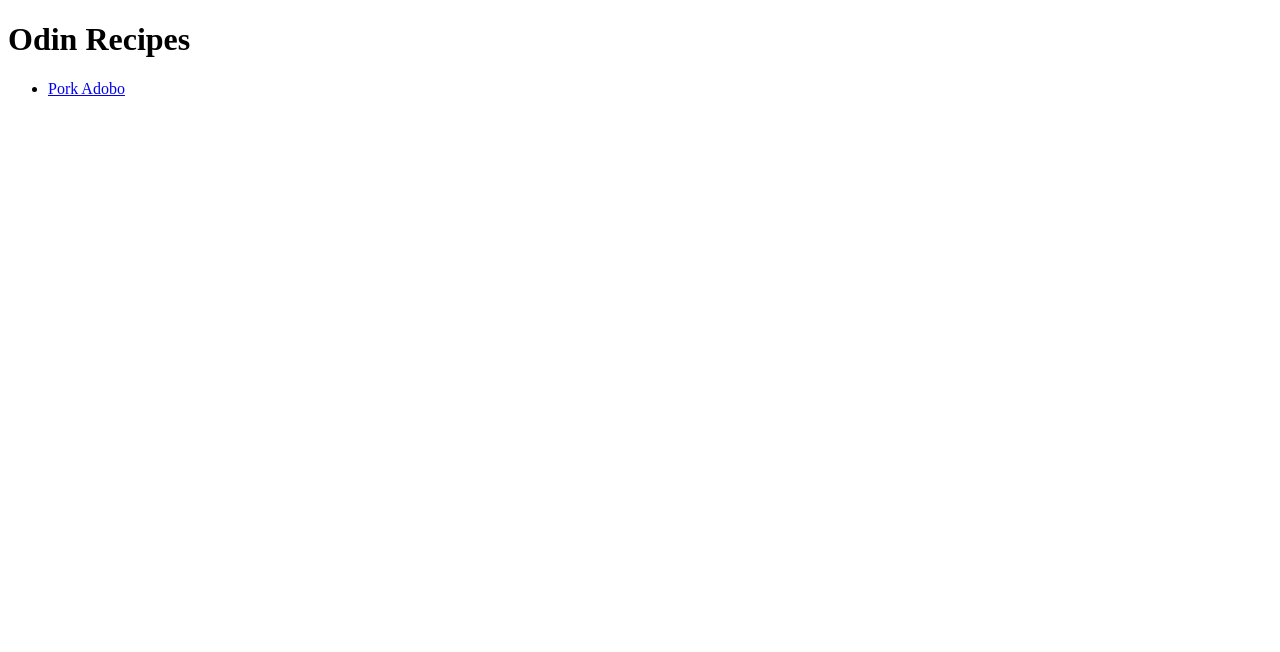
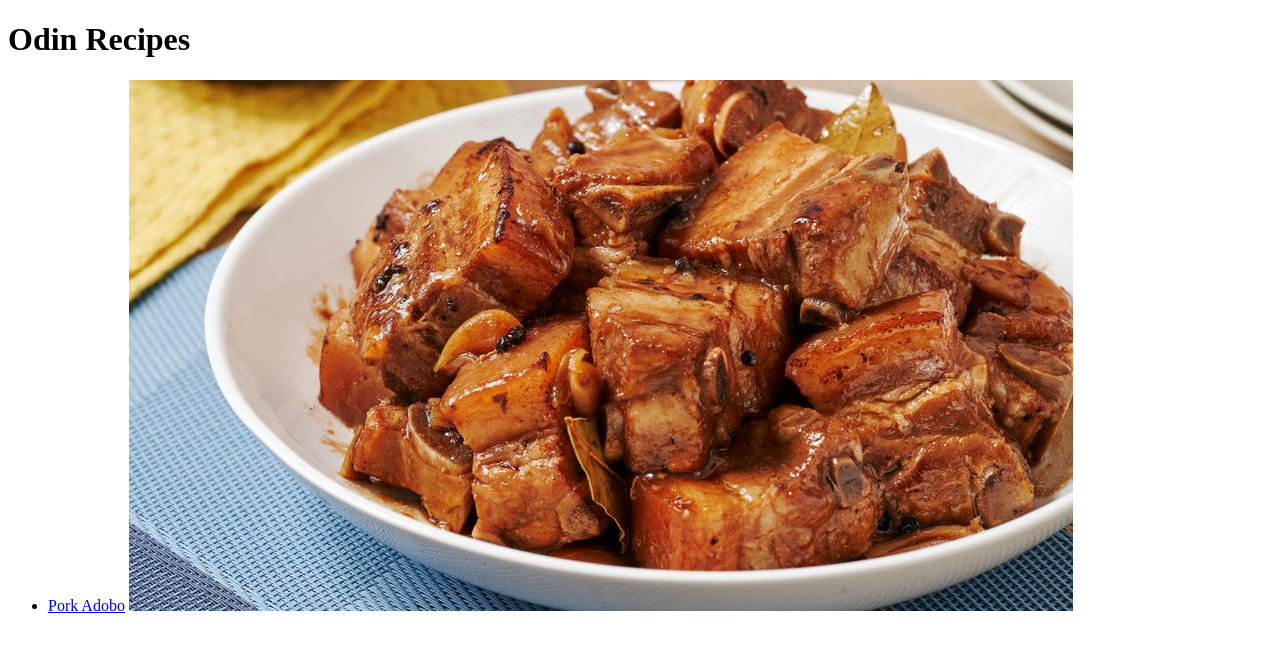
Before and after one commit to Capt-Quantz/odin-recipes, a plain HTML site: page index.html in a window 1280 px wide. Drawn offline with Linux system fonts and the light colour scheme.

Commit message:
change recipe-image directory to recipes

```diff
--- a/index.html
+++ b/index.html
@@ -8,7 +8,9 @@
 <body>
     <h1>Odin Recipes</h1>
     <ul>
-        <li><a href="recipes/pork-adobo.html">Pork Adobo</a></li>
+        <li><a href="recipes/pork-adobo.html">Pork Adobo</a>
+        <img src="./recipes/recipe-images/pork-adobo.jpg" alt="Cooked Pork Adobo">
+        </li>
     </ul>
 
 
```
Also changed, not shown: recipes/pork-adobo.html (+1 -1 lines), recipes/recipe-images/pork-adobo.jpg (added), 1 other file.
